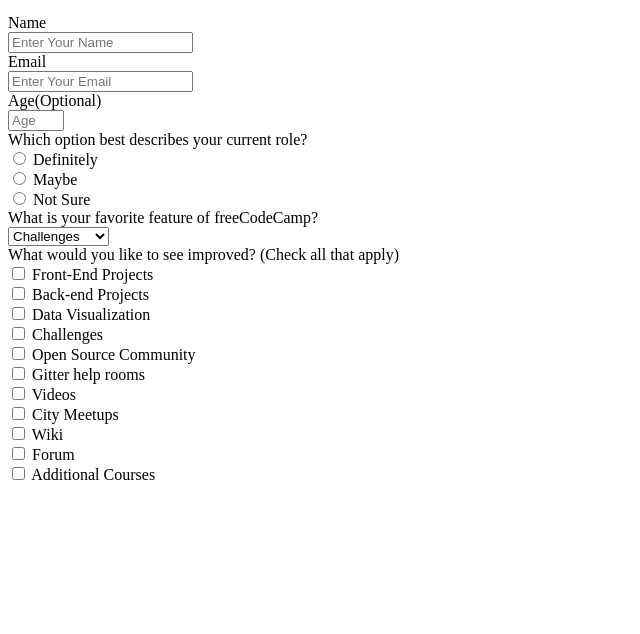
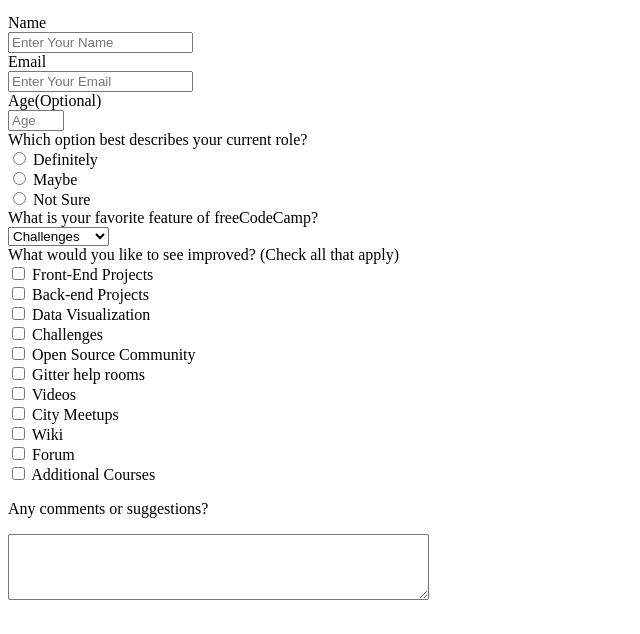
Before and after one commit to resourcefulmind/SurveyForm, a plain HTML site: page index.html in a window 1280 px wide. Shown: the part 100-734 px from the top of the page, without its empty margins (0-640 px from the left). Drawn offline with Linux system fonts and the light colour scheme.

Commit message:
--- Auto-Git Commit ---

```diff
--- a/index.html
+++ b/index.html
@@ -133,6 +133,19 @@
         value="Additional Courses"
       />
       <label for="checkbox">Additional Courses</label><br />
+
+      <p>Any comments or suggestions?</p>
+
+      <label for="textarea"></label>
+
+      <textarea
+        id="comments"
+        name="comments"
+        rows="4"
+        cols="50"
+        placeholder="Enter your comment here..."
+      >
+      </textarea>
     </form>
   </body>
 
```
